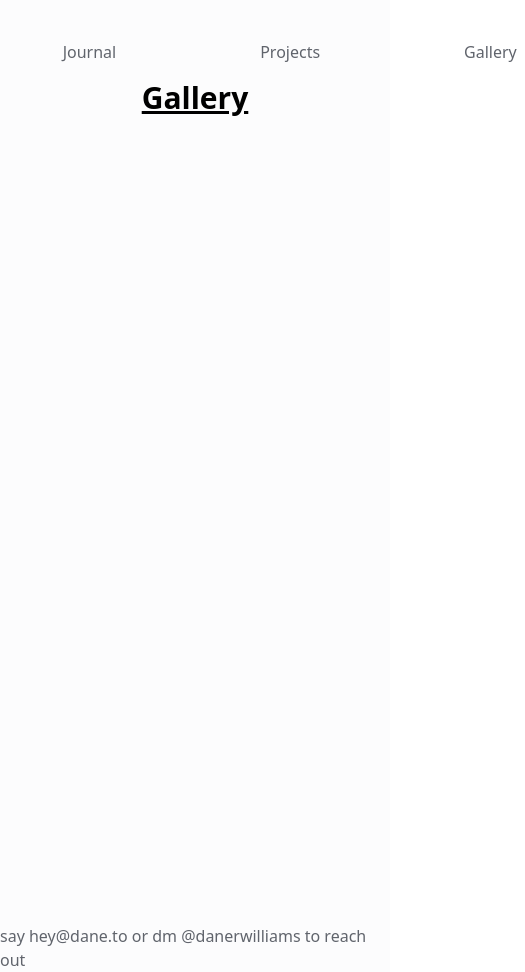
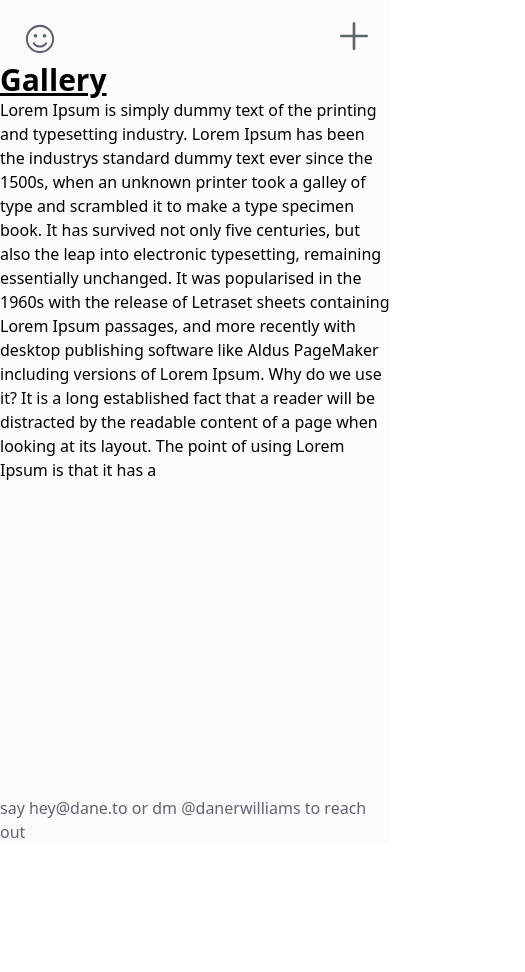
Before and after one commit to danerwilliams/danewilliams.com, a Next.js app: page /gallery in a window 390 px wide. Shown: the whole page, 525 px wide, since content can reach past the window. After the commit the page ends 844 px from the top, so only its background shows below. Built offline with nearby package versions, Linux system fonts and the light colour scheme.

Commit message:
Complete navbar desktop and mobile

```diff
--- a/components/layout.tsx
+++ b/components/layout.tsx
@@ -8,11 +8,9 @@ interface LayoutProps {
 
 export const Layout: FC<Readonly<LayoutProps>> = ({ children }) => {
   return (
-    <div className="flex flex-col items-center bg-lightmode-slate1 dark:bg-darkmode-slate1">
+    <div className="flex flex-col min-h-screen items-center bg-lightmode-slate1 dark:bg-darkmode-slate1">
       <Navbar />
-      <div className="min-h-screen">
-        <main>{children}</main>
-      </div>
+      <main className="grow">{children}</main>
       <Footer />
     </div>
   );
--- a/components/navbar.tsx
+++ b/components/navbar.tsx
@@ -1,18 +1,42 @@
 import { FC, useState } from 'react';
 import * as NavigationMenu from '@radix-ui/react-navigation-menu';
+import * as DropdownMenu from '@radix-ui/react-dropdown-menu';
 import Link from 'next/link';
 import { motion } from 'framer-motion';
+import { PlusIcon, SunIcon, FaceIcon } from '@radix-ui/react-icons';
 
 interface NavbarProps {}
 
 const pages = ['about', 'journal', 'projects', 'gallery'];
 
 export const Navbar: FC<Readonly<NavbarProps>> = () => {
+  return (
+    <div className="flex flex-col w-full text-lightmode-slate11 dark:text-darkmode-slate11">
+      <div className="hidden md:block">
+        <DesktopNavBar />
+      </div>
+
+      <div className="md:hidden">
+        <MobileNavDrawer />
+      </div>
+    </div>
+  );
+};
+
+const DesktopNavBar = () => {
   const [hovered, setHovered] = useState<string | undefined>();
 
   return (
-    <NavigationMenu.Root className="flex mt-6 text-lightmode-slate11 dark:text-darkmode-slate11">
-      <NavigationMenu.List className="flex gap-32">
+    <div className="flex items-center justify-between mt-4">
+      <Link href="/">
+        <a>
+          <FaceIcon className="w-6 h-6 ml-6" />
+        </a>
+      </Link>
+
+      <div className="flex flex-col">
+        <NavigationMenu.Root>
+          <NavigationMenu.List className="flex gap-28">
             {pages.map((page) => {
               const isHovered = hovered === page;
 
@@ -25,7 +49,7 @@ export const Navbar: FC<Readonly<NavbarProps>> = () => {
                 >
                   <Link href={`/${page}`}>
                     <a>
-                  <NavigationMenu.Item className="py-4 px-2">
+                      <NavigationMenu.Item className="py-2 px-2">
                         {`${page.charAt(0).toUpperCase()}${page.slice(1)}`}
                       </NavigationMenu.Item>
                     </a>
@@ -35,5 +59,50 @@ export const Navbar: FC<Readonly<NavbarProps>> = () => {
             })}
           </NavigationMenu.List>
         </NavigationMenu.Root>
+      </div>
+      <SunIcon className="h-6 w-6 mr-6" />
+    </div>
   );
 };
+
+const MobileNavDrawer = () => {
+  const [isOpen, setIsOpen] = useState(false);
+
+  return (
+    <>
+      {isOpen && <div className="absolute w-screen h-screen backdrop-blur" />}
+      <div className="flex items-center justify-between mt-4 ">
+        <div>
+          <Link href="/">
+            <a>
+              <FaceIcon className="w-8 h-8 ml-6" />
+            </a>
+          </Link>
+        </div>
+        <div className="relative z-1">
+          <DropdownMenu.Root onOpenChange={setIsOpen}>
+            <DropdownMenu.Trigger asChild>
+              <button className="mr-4">
+                <motion.div animate={{ rotate: isOpen ? 45 : 0 }}>
+                  <PlusIcon className="h-10 w-10 stroke-2 !z-[100]" />
+                </motion.div>
+              </button>
+            </DropdownMenu.Trigger>
+
+            <DropdownMenu.Content className="text-lightmode-slate11 text-right text-3xl mr-6 mt-6">
+              {pages.map((page) => (
+                <Link href={`/${page}`} key={page}>
+                  <a onClick={() => setIsOpen}>
+                    <DropdownMenu.Item className="mt-4">
+                      {`${page.charAt(0).toUpperCase()}${page.slice(1)}`}
+                    </DropdownMenu.Item>
+                  </a>
+                </Link>
+              ))}
+            </DropdownMenu.Content>
+          </DropdownMenu.Root>
+        </div>
+      </div>
+    </>
+  );
+};
--- a/package.json
+++ b/package.json
@@ -11,6 +11,8 @@
   },
   "dependencies": {
     "@radix-ui/colors": "0.1.8",
+    "@radix-ui/react-dropdown-menu": "2.0.1",
+    "@radix-ui/react-icons": "1.1.1",
     "@radix-ui/react-navigation-menu": "1.1.1",
     "framer-motion": "7.7.2",
     "next": "12.2.5",
--- a/pages/gallery.tsx
+++ b/pages/gallery.tsx
@@ -1,7 +1,24 @@
 import type { NextPage } from 'next';
 
 const Gallery: NextPage = () => {
-  return <h1 className="text-3xl font-bold underline">Gallery</h1>;
+  return (
+    <>
+      <h1 className="text-3xl font-bold underline">Gallery</h1>
+      <a>
+        Lorem Ipsum is simply dummy text of the printing and typesetting
+        industry. Lorem Ipsum has been the industrys standard dummy text ever
+        since the 1500s, when an unknown printer took a galley of type and
+        scrambled it to make a type specimen book. It has survived not only five
+        centuries, but also the leap into electronic typesetting, remaining
+        essentially unchanged. It was popularised in the 1960s with the release
+        of Letraset sheets containing Lorem Ipsum passages, and more recently
+        with desktop publishing software like Aldus PageMaker including versions
+        of Lorem Ipsum. Why do we use it? It is a long established fact that a
+        reader will be distracted by the readable content of a page when looking
+        at its layout. The point of using Lorem Ipsum is that it has a
+      </a>
+    </>
+  );
 };
 
 export default Gallery;
```
Also changed, not shown: 1 other file (tests, documents, lock files or other folders). Lines whose indentation alone changed are shown as unchanged.
